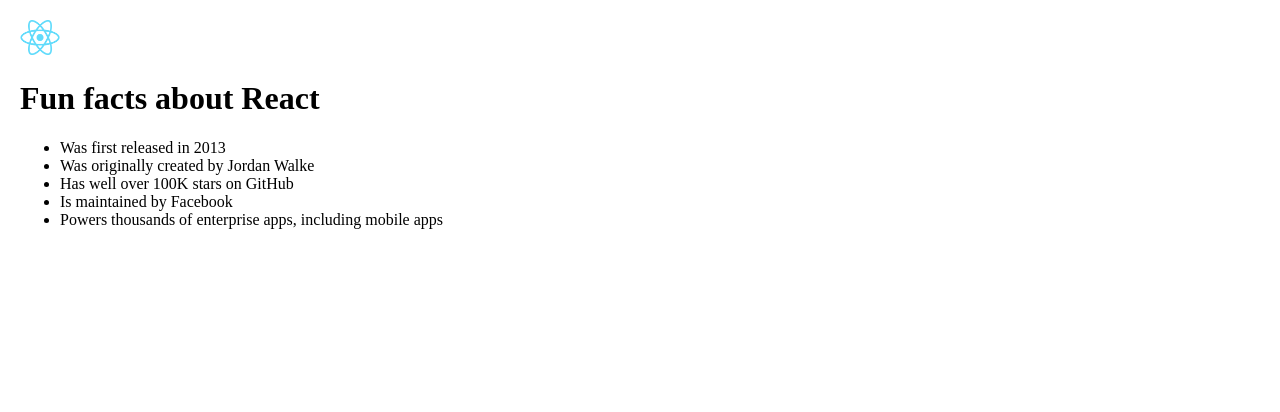
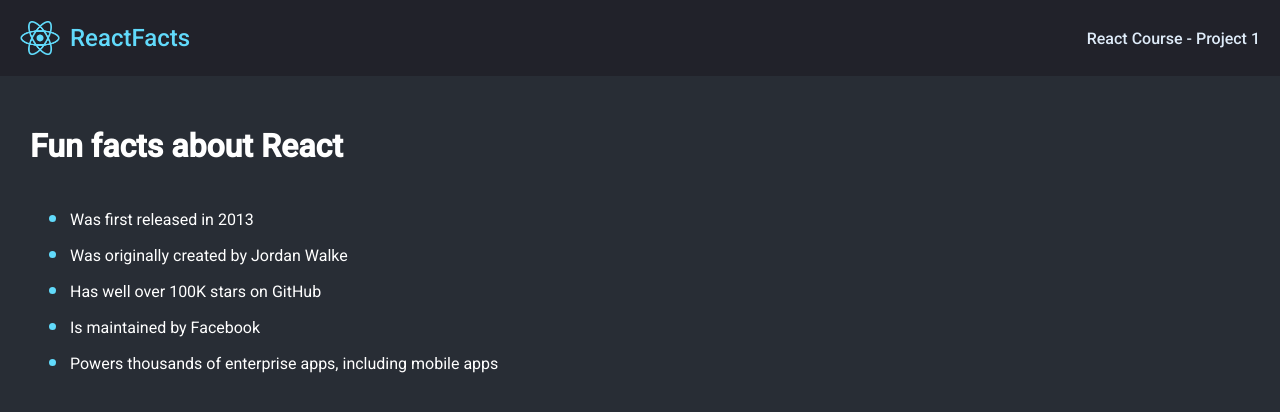
Before and after one commit to robsassack/react-static-page, a React (Create React App) app: page / in a window 1280 px wide. Shown: the top 412 px of the page. Built offline with nearby package versions, Linux system fonts and the light colour scheme.

Commit message:
Added CSS styling

```diff
--- a/src/App.css
+++ b/src/App.css
@@ -1,4 +1,52 @@
+@import url("https://fonts.googleapis.com/css2?family=Roboto:wght@400;500&display=swap");
+
 html, body {
   margin: 0;
-  padding: 10px;
+  padding: 0;
+  font-family: "Roboto", Helvetica, Arial, sans-serif;
+  background-color: #282D35;
 }
+
+.header {
+  display: flex;
+  justify-content: space-between;
+  align-items: center;
+  background-color: #21222A;
+  padding: 0 20px;
+}
+
+.logo-container {
+  display: flex;
+  align-items: center;
+  gap: 10px;
+  font-weight: 500;
+  font-size: 1.5em;
+  color: #61DAFB;
+}
+
+.react-logo {
+  width: 40px;
+}
+
+.header-text {
+  color: #DEEBF8;
+  font-weight: 500;
+}
+
+.content {
+  display: flex;
+  flex-direction: column;
+  padding: 30px;
+  color: white;
+}
+
+.content-list {
+  display: flex;
+  flex-direction: column;
+  gap: 10px;
+}
+
+li::marker {
+  color: #61DAFB;
+  font-size: 1.5em;
+}
--- a/src/App.js
+++ b/src/App.js
@@ -1,11 +1,22 @@
 import "./App.css";
+
+function Header() {
+  return (
+    <header className="header">
+      <div className="logo-container">
+        <img src='./react-logo.png' alt='React logo' className="react-logo" />
+        <p>ReactFacts</p>
+      </div>
+      <p className="header-text">React Course - Project 1</p>
+    </header>
+  );
+}
 
 function Content() {
   return (
-    <div>
-      <img src='./react-logo.png' alt='React logo' width='40px' />
+    <div className="content">
       <h1>Fun facts about React</h1>
-      <ul>
+      <ul className="content-list">
         <li>Was first released in 2013</li>
         <li>Was originally created by Jordan Walke</li>
         <li>Has well over 100K stars on GitHub</li>
@@ -13,12 +24,15 @@
         <li>Powers thousands of enterprise apps, including mobile apps</li>
       </ul>
     </div>
-  )
+  );
 }
 
 function App() {
   return (
-    <Content />
+    <>
+      <Header />
+      <Content />
+    </>
   );
 }
 
```
